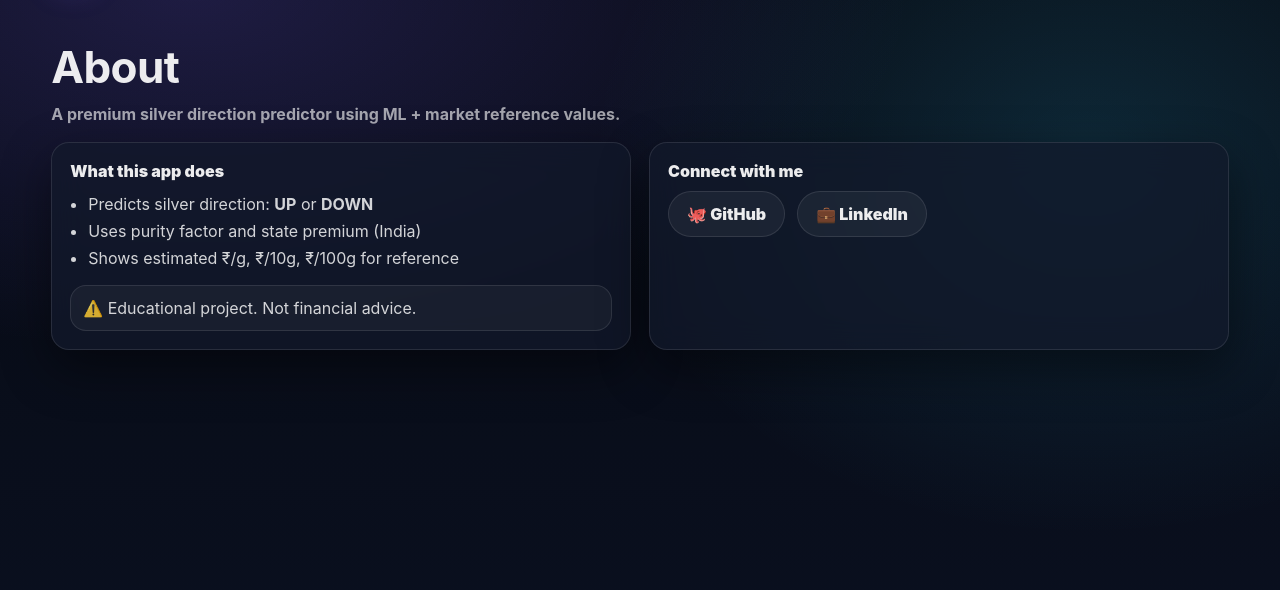
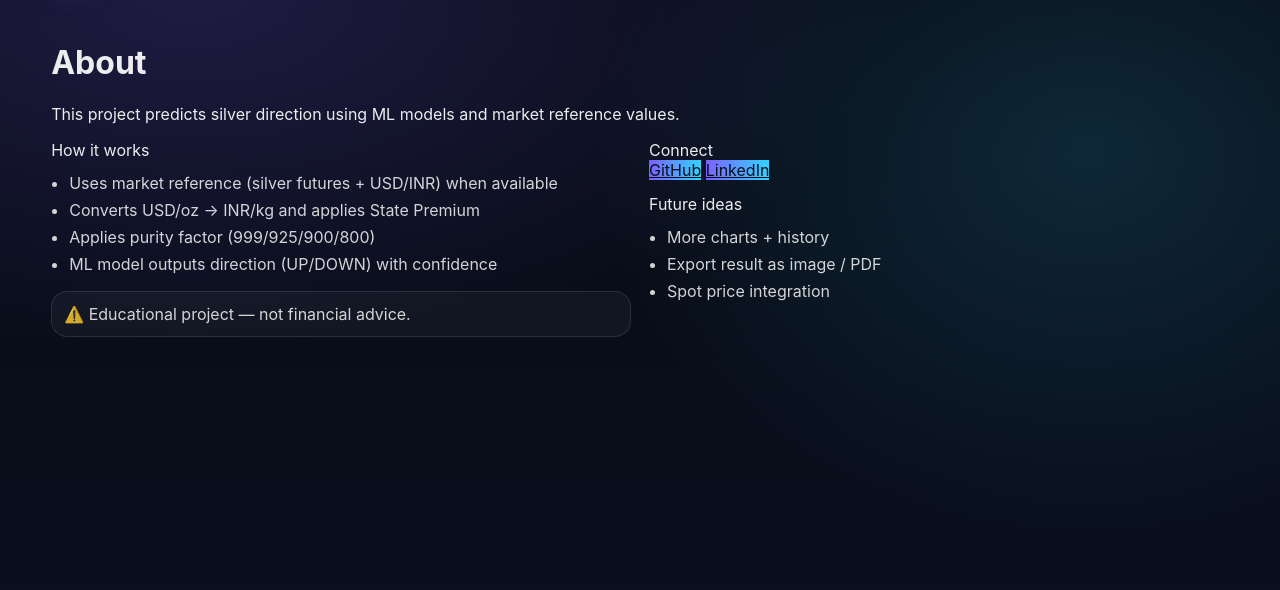
Before and after one commit to Bhavy123321/Silver-Price-Predictor, a Flask app: page /about in a window 1280 px wide. Shown: the part 89-679 px from the top of the page. Run offline with Flask 3, Linux system fonts and the light colour scheme.

Commit message:
Update about.html

```diff
--- a/templates/about.html
+++ b/templates/about.html
@@ -2,29 +2,35 @@
 {% block content %}
 
 <div class="page-head">
-  <h1 class="page-title">About</h1>
-  <p class="page-sub">A premium silver direction predictor using ML + market reference values.</p>
+  <h1>About</h1>
+  <p>This project predicts silver direction using ML models and market reference values.</p>
 </div>
 
 <div class="page-grid">
-  <div class="card page-card">
-    <div class="card-title">What this app does</div>
+  <div class="panel">
+    <div class="panel-title">How it works</div>
     <ul class="list">
-      <li>Predicts silver direction: <b>UP</b> or <b>DOWN</b></li>
-      <li>Uses purity factor and state premium (India)</li>
-      <li>Shows estimated ₹/g, ₹/10g, ₹/100g for reference</li>
+      <li>Uses market reference (silver futures + USD/INR) when available</li>
+      <li>Converts USD/oz → INR/kg and applies State Premium</li>
+      <li>Applies purity factor (999/925/900/800)</li>
+      <li>ML model outputs direction (UP/DOWN) with confidence</li>
     </ul>
-    <div class="note">
-      ⚠️ Educational project. Not financial advice.
-    </div>
+    <div class="note">⚠️ Educational project — not financial advice.</div>
   </div>
 
-  <div class="card page-card">
-    <div class="card-title">Connect with me</div>
-    <div class="connect-row">
-      <a class="pill pill-big" href="{{ social.github }}" target="_blank" rel="noopener">🐙 GitHub</a>
-      <a class="pill pill-big" href="{{ social.linkedin }}" target="_blank" rel="noopener">💼 LinkedIn</a>
+  <div class="panel">
+    <div class="panel-title">Connect</div>
+    <div class="connect">
+      <a class="btn-primary ghostbtn" href="{{ social.github }}" target="_blank" rel="noopener">GitHub</a>
+      <a class="btn-primary ghostbtn" href="{{ social.linkedin }}" target="_blank" rel="noopener">LinkedIn</a>
     </div>
+
+    <div class="panel-title" style="margin-top:14px;">Future ideas</div>
+    <ul class="list">
+      <li>More charts + history</li>
+      <li>Export result as image / PDF</li>
+      <li>Spot price integration</li>
+    </ul>
   </div>
 </div>
 
```
